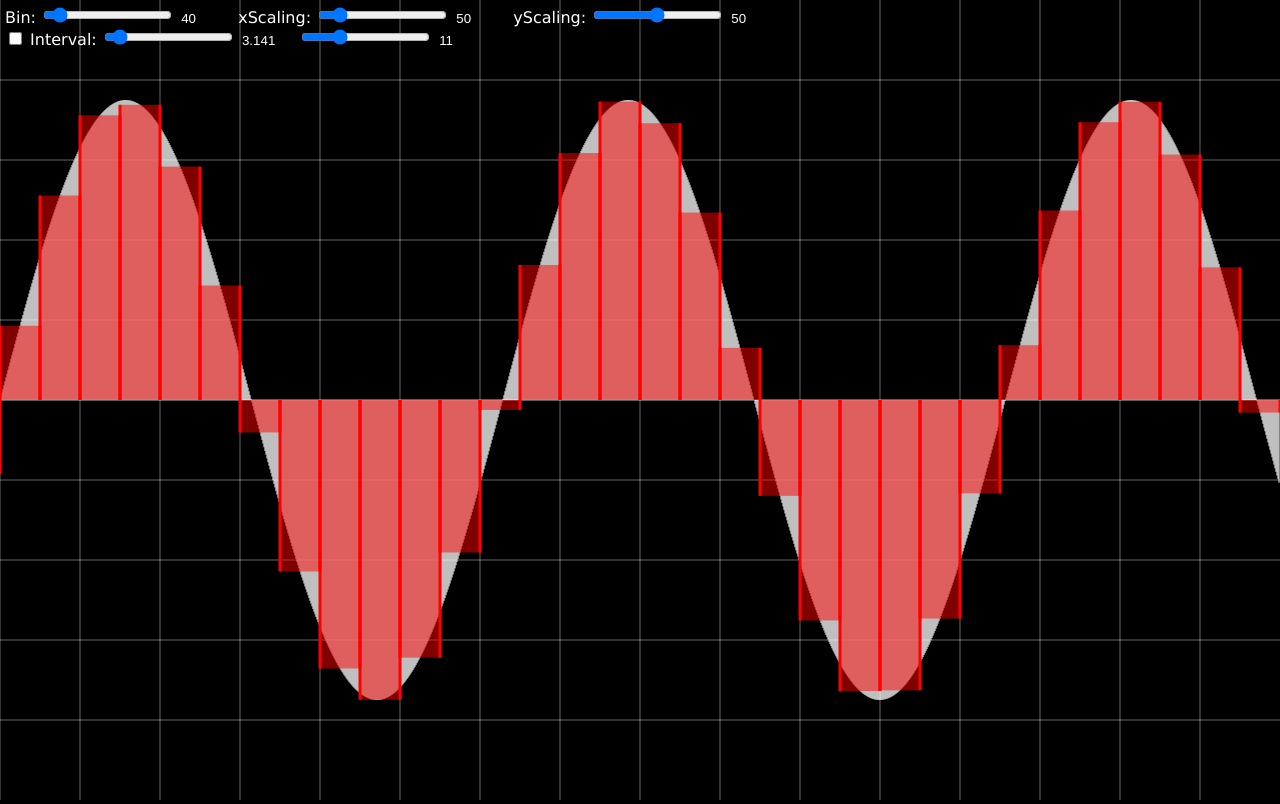
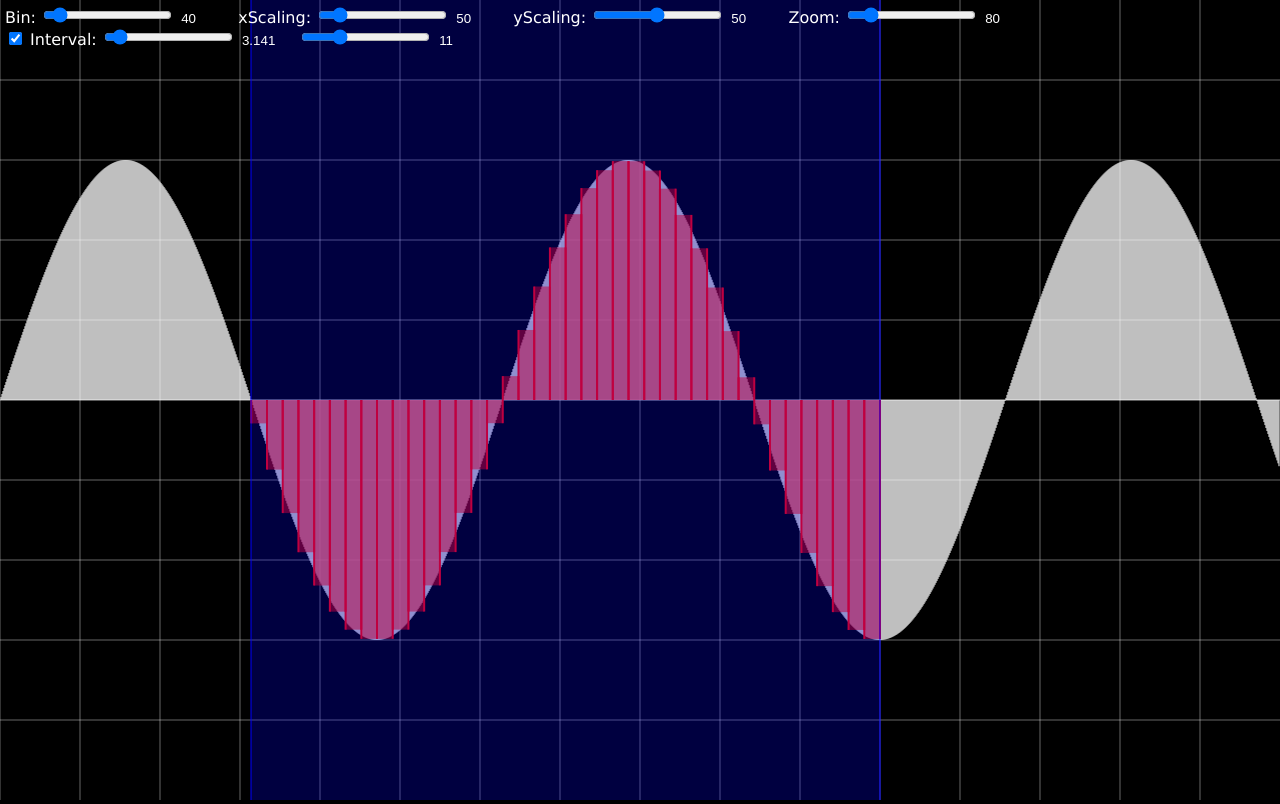
Before and after one commit to simplywing/numerical-integration-visualisation, a plain HTML site: page index.html in a window 1280 px wide. Drawn offline with Linux system fonts and the light colour scheme.

Commit message:
Zoom & Adjusted Bin rastering

```diff
--- a/index.html
+++ b/index.html
@@ -21,9 +21,13 @@
             <label for="bin">yScaling:</label>
             <input type="range" id="yscaling" name="yscaling" min="1" max="100" os-model="yscaling">
             <input type="number" id="yscaling-value" os-model="yscaling">
+
+            <label for="bin">Zoom:</label>
+            <input type="range" id="zoom" name="zoom" min="10" max="500" os-model="zoom">
+            <input type="number" id="zoom-value" os-model="zoom">
         </div>
         <div class="inputGroup">
-            <input type="checkbox" id="intervalCheckbox" os-model="intervalCheckbox">
+            <input type="checkbox" id="intervalCheckbox" os-model="intervalCheckbox" checked>
             <label for="interval1">Interval:</label>
             <input type="range" id="interval1" name="interval1" min="0" max="40" os-model="interval1">
             <input type="number" id="interval1-value" os-model="interval1">
--- a/main.js
+++ b/main.js
@@ -13,10 +13,12 @@ scope.xscaling = 50;
 scope.yscaling = 50;
 scope.interval1 = 3.141;
 scope.interval2 = 11;
+scope.zoom = 80;
+scope.intervalCheckbox = true;
 
 function getFunctionResult(num, type, typeArgs){
     if(type === 3){
-        return -Math.sin(num/unit * (1/typeArgs.xScaling)) * typeArgs.yScaling
+        return -Math.sin(num/scope.zoom * (1/typeArgs.xScaling)) * typeArgs.yScaling * scope.zoom * 0.01
     }
 }
 
@@ -39,23 +41,23 @@ function draw(){
     ctx.fillStyle = 'rgba(0, 0, 0, 1)';
     ctx.fillRect(0, -ch / 2, cw, ch);
 
-    //Unit rastering X
-    for(let i = 0; i < cw; i +=unit){
+    //scope.zoom rastering X
+    for(let i = 0; i < cw; i += parseInt(scope.zoom)){
         line(i, -ch/2, i , ch/2, 1, "rgba(255,255,255,0.4)", ctx);
     }
 
-    //Unit rastering Y
-    for(let i = 0; i < ch/2; i +=unit){
+    //scope.zoom rastering Y
+    for(let i = 0; i < ch/2; i += parseInt(scope.zoom)){
         line(0, i, cw, i, 1, "rgba(255,255,255,0.4)", ctx);
     }
-    for(let i = 0; i > -ch/2; i -=unit){
+    for(let i = 0; i > -ch/2; i -= parseInt(scope.zoom)){
         line(0, i, cw, i, 1, "rgba(255,255,255,0.4)", ctx);
     }
 
     //function
     for(let i = 0; i < cw; i++){
         let args = {yScaling: (scope.yscaling/50) * 300, xScaling: scope.xscaling/50};
-        let h = getFunctionResult(i, 3, args)
+        let h = getFunctionResult(i, 3, args);
         line(i, 0, i, h, 1, "white", ctx);
     }
 
@@ -66,28 +68,64 @@ function draw(){
     // }
 
     //pillars
-    for(let i = -bin/2; i < cw; i +=bin){
+    // for(let i = -bin/2; i < cw; i +=bin){
+    //     let args = {yScaling: (scope.yscaling/50) * 300, xScaling: scope.xscaling/50};
+    //     let h = getFunctionResult(i, 3, args);
+
+    //     //pillar fill
+    //     ctx.fillStyle = "rgba(255,0,0,0.5)";
+    //     ctx.fillRect(i-bin/2, 0, bin, h);
+
+    //     //lines, left & right
+    //     line(i-bin/2, 0, i-bin/2, h, 3, "rgb(255,0,0)", ctx);
+    //     line(i+bin/2, 0, i+bin/2, h, 3, "rgb(255,0,0)", ctx);
+
+    // }
+
+    //pillars Fullscreen
+    // let binSize = cw / bin;
+    // for(let i = -binSize/2; i < cw; i += binSize){
+    //     let args = {yScaling: (scope.yscaling/50) * 300, xScaling: scope.xscaling/50};
+    //     let h = getFunctionResult(i, 3, args);
+
+    //     //pillar fill
+    //     ctx.fillStyle = "rgba(255,0,0,0.5)";
+    //     ctx.fillRect(i-binSize/2, 0, binSize, h);
+
+    //     //lines, left & right
+    //     line(i-binSize/2, 0, i-binSize/2, h, 3, "rgb(255,0,0)", ctx);
+    //     line(i+binSize/2, 0, i+binSize/2, h, 3, "rgb(255,0,0)", ctx);
+
+    // }
+
+    //pillars inside Interval
+    let binRange = (scope.interval2 - scope.interval1) * scope.zoom;
+    let binSize = binRange / bin;
+    let binStart = scope.interval1 * scope.zoom;
+    for(let i = binSize/2 + binStart; i < binRange + binStart; i += binSize){
         let args = {yScaling: (scope.yscaling/50) * 300, xScaling: scope.xscaling/50};
-        let h = getFunctionResult(i, 3, args)
+        let h = getFunctionResult(i, 3, args);
 
-        //pillar fill
-        ctx.fillStyle = "rgba(255,0,0,0.5)";
-        ctx.fillRect(i-bin/2, 0, bin, h);
+        if(scope.intervalCheckbox){
+            //pillar fill
+            ctx.fillStyle = "rgba(255,0,0,0.5)";
+            ctx.fillRect(i-binSize/2, 0, binSize, h);
 
-        //lines, left & right
-        line(i-bin/2, 0, i-bin/2, h, 3, "rgb(255,0,0)", ctx);
-        line(i+bin/2, 0, i+bin/2, h, 3, "rgb(255,0,0)", ctx);
+            //lines, left & right
+            line(i-binSize/2, 0, i-binSize/2, h, 2, "rgb(255,0,0)", ctx);
+            line(i+binSize/2, 0, i+binSize/2, h, 2, "rgb(255,0,0)", ctx);
+        }
+    }
 
-    }
 
     //Interval
     if(scope.intervalCheckbox){
-        let xPosInterval1 = parseInt(scope.interval1 * unit);
-        let xPosInterval2 = parseInt(scope.interval2 * unit);
+        let xPosInterval1 = parseInt(scope.interval1 * scope.zoom);
+        let xPosInterval2 = parseInt(scope.interval2 * scope.zoom);
         line(xPosInterval1, -ch/2, xPosInterval1, ch/2, 1, "rgb(0,0,255)", ctx);
         line(xPosInterval2, -ch/2, xPosInterval2, ch/2, 1, "rgb(0,0,255)", ctx);
 
-        ctx.fillStyle = "rgba(0,0,255,0.5)";
+        ctx.fillStyle = "rgba(0,0,255,0.25)";
         ctx.fillRect(xPosInterval1, -ch/2, xPosInterval2 - xPosInterval1, ch);
     }
 
```
